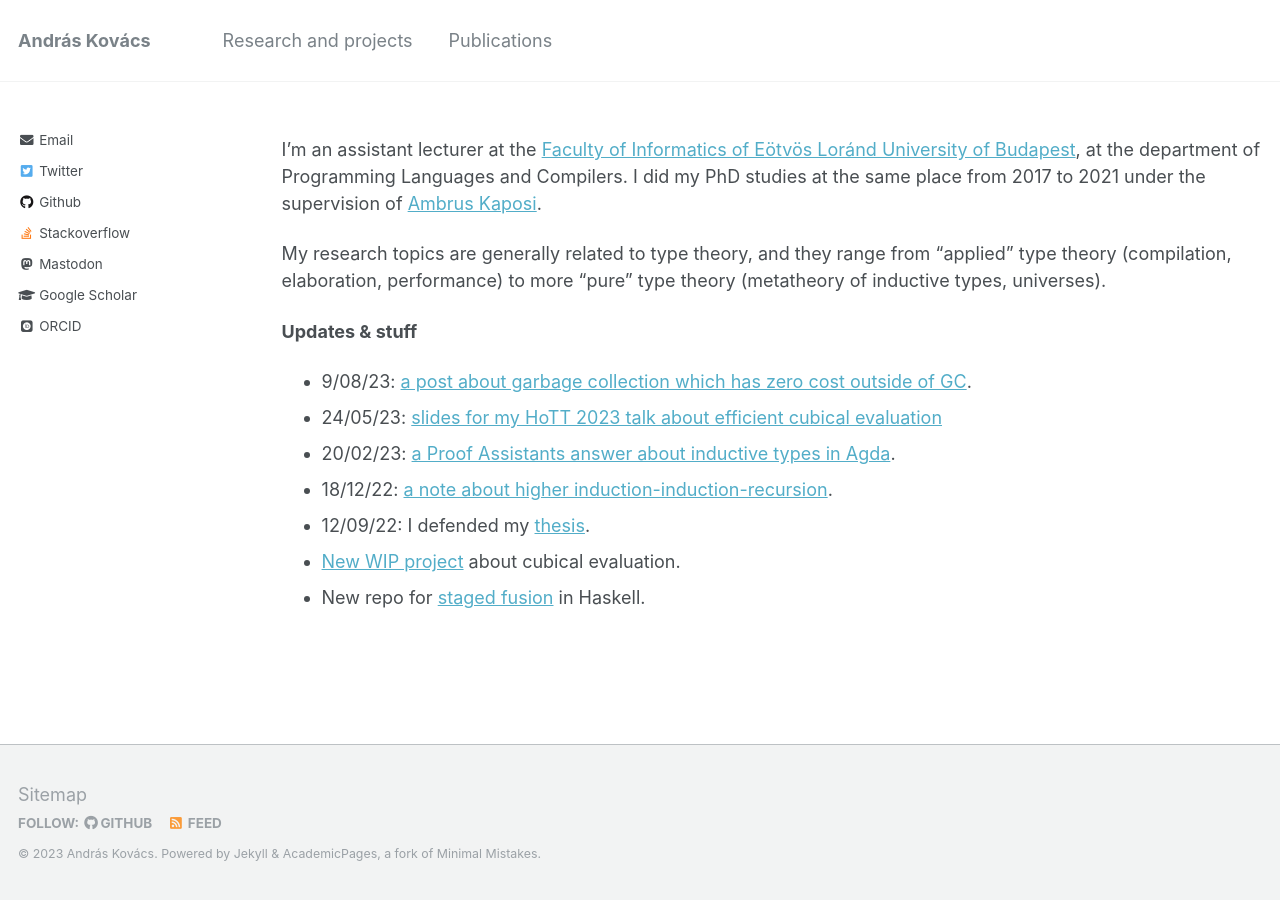
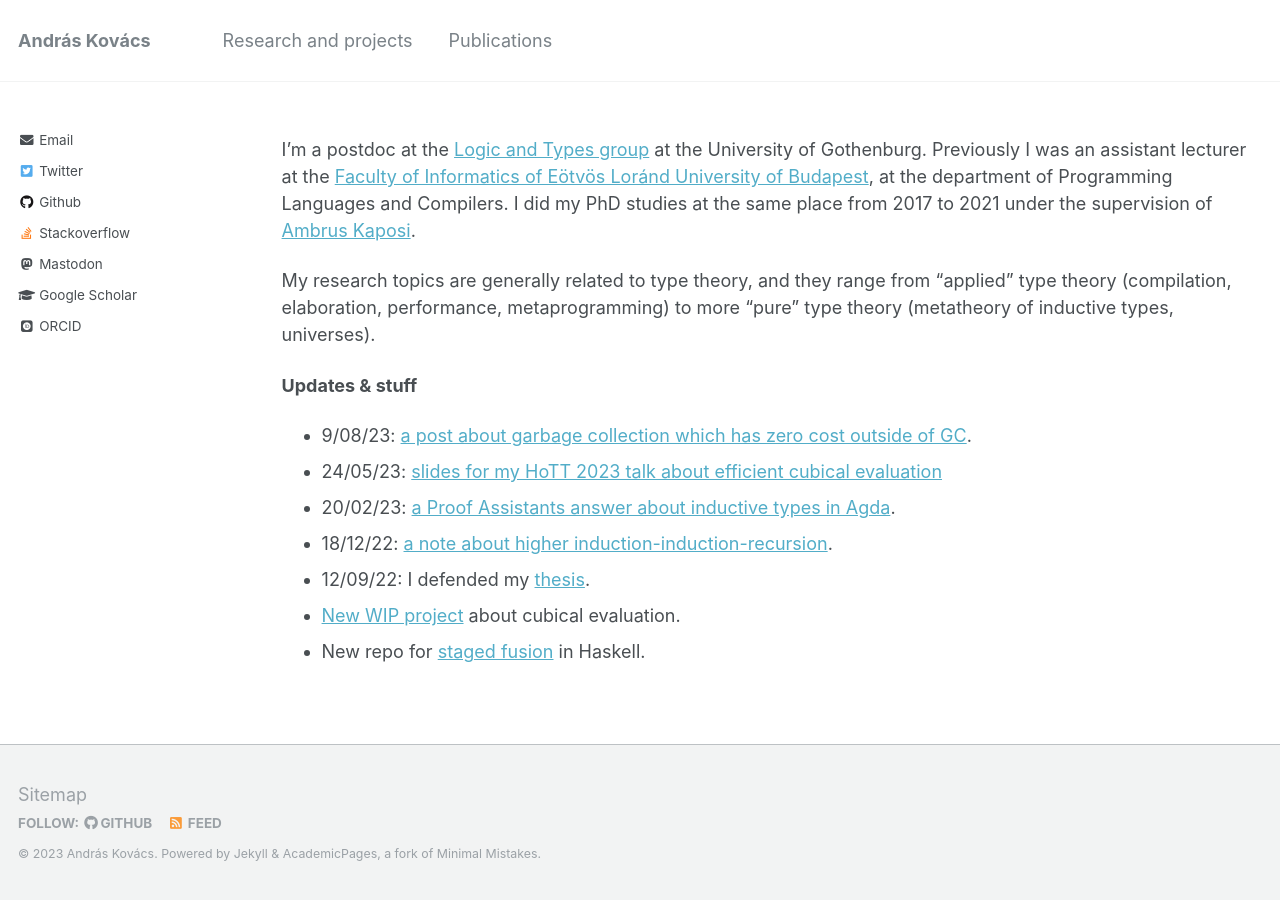
Before and after one commit to AndrasKovacs/AndrasKovacs.github.io, a Jekyll site: the page built from _pages/about.md, in a window 1280 px wide. Built offline with Jekyll 4.4.1, drawn with Linux system fonts in a browser that asks for light colours; some web fonts are replaced.

```diff
--- a/_config.yml
+++ b/_config.yml
@@ -86,7 +86,7 @@ author:
   employer         :
   # pubmed           : "https://www.ncbi.nlm.nih.gov/pubmed/?term=john+snow"
   googlescholar    : "https://scholar.google.com/citations?user=PVS8_fIAAAAJ&hl=en"
-  email            : kovacsandras@inf.elte.hu
+  email            : andrask@chalmers.se
   # researchgate     :  # example: "https://www.researchgate.net/profile/yourprofile"
   uri              :
   bitbucket        :
--- a/_pages/about.md
+++ b/_pages/about.md
@@ -8,15 +8,17 @@ redirect_from:
   - /about.html
 ---
 
-I'm an assistant lecturer at the [Faculty of Informatics of
-Eötvös Loránd University of Budapest](https://www.inf.elte.hu/en/), at the
-department of Programming Languages and Compilers. I did my PhD studies at the
-same place from 2017 to 2021 under the supervision of [Ambrus
-Kaposi](https://akaposi.github.io/).
+I'm a postdoc at the [Logic and Types
+group](https://www.gu.se/en/about/find-organisation/logic-and-types-lt) at the
+University of Gothenburg. Previously I was an assistant lecturer at the [Faculty
+of Informatics of Eötvös Loránd University of
+Budapest](https://www.inf.elte.hu/en/), at the department of Programming
+Languages and Compilers. I did my PhD studies at the same place from 2017 to
+2021 under the supervision of [Ambrus Kaposi](https://akaposi.github.io/).
 
 My research topics are generally related to type theory, and they range from
-"applied" type theory (compilation, elaboration, performance) to more "pure"
-type theory (metatheory of inductive types, universes).
+"applied" type theory (compilation, elaboration, performance, metaprogramming)
+to more "pure" type theory (metatheory of inductive types, universes).
 
 **Updates & stuff**
 
```
